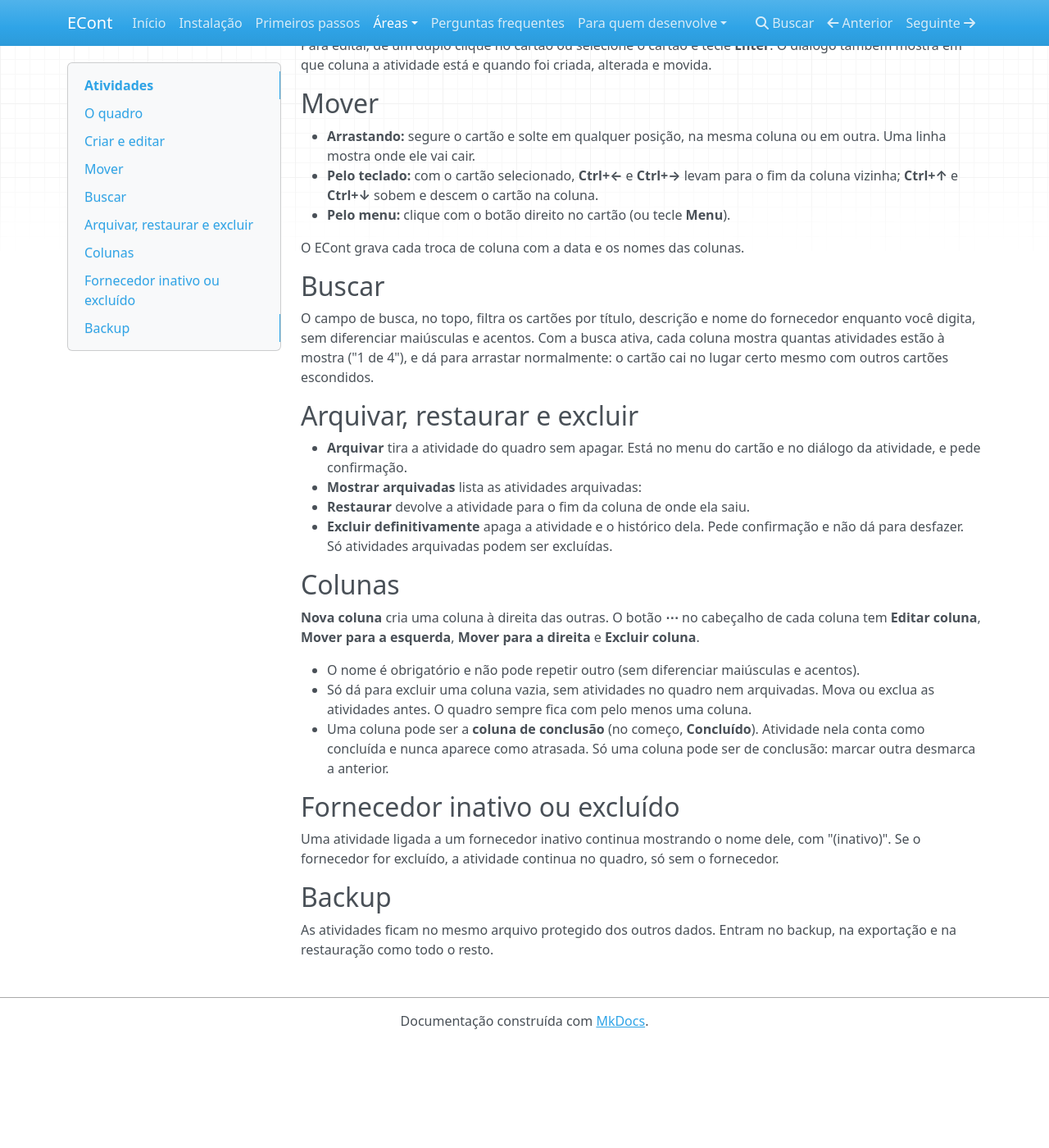
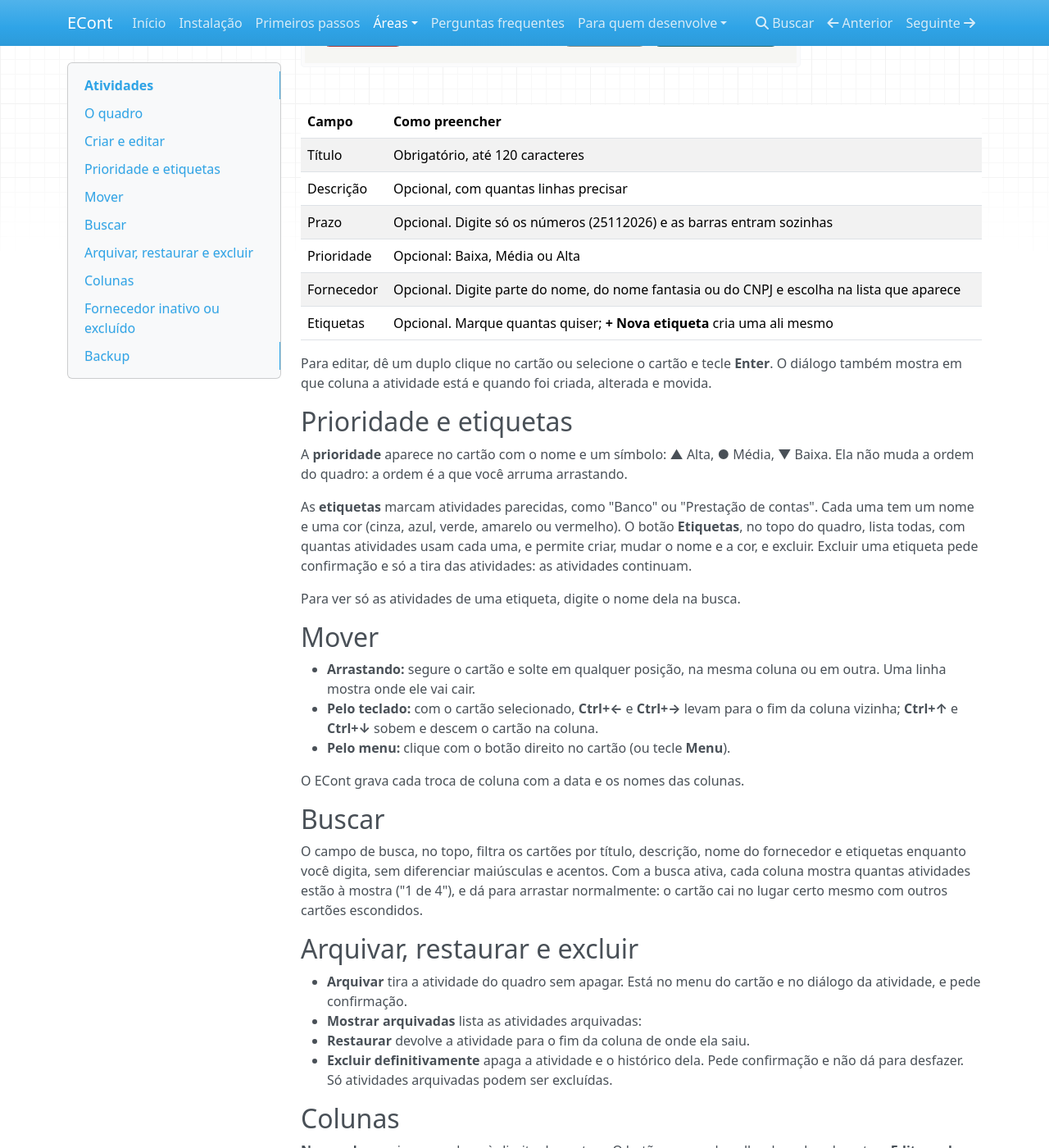
Before and after one commit to alisonvmarques/econt, an MkDocs documentation site: the page built from docs/atividades.md, in a window 1280 px wide and 1400 px high, scrolled down 1955 px. Shown: the whole window at 82% size. Built offline with MkDocs 1.6.1, drawn with Linux system fonts in a browser that asks for light colours; nearby versions of some CDN libraries; before the commit the page ends 3228 px from its top, so only the background shows below that; some of the changed text lies outside the part shown.

Commit message:
Guia das Atividades com prioridade e etiquetas, e formatação ao digitar nos Fornecedores (#58)
Co-Authored-By: Claude <noreply@anthropic.com>

```diff
--- a/docs/atividades.md
+++ b/docs/atividades.md
@@ -10,7 +10,8 @@ acompanhar o trabalho do setor financeiro no próprio ECont, sem outra ferrament
 Há um único quadro, o da entidade. Ele começa com três colunas: **A fazer**,
 **Em andamento** e **Concluído**. Cada coluna mostra o nome e quantas atividades tem.
 
-Cada cartão mostra o título, o prazo (se houver) e o fornecedor (se houver):
+Cada cartão mostra o título, a prioridade e as etiquetas (se houver), o prazo (se houver) e
+o fornecedor (se houver):
 
 - **Atrasada:** o prazo já passou e a atividade não está na coluna de conclusão. O cartão
   fica com a borda vermelha e a etiqueta "Atrasada".
@@ -29,11 +30,26 @@ Atividades atrasadas e que vencem hoje também aparecem no [Início](inicio.md).
 |---|---|
 | Título | Obrigatório, até 120 caracteres |
 | Descrição | Opcional, com quantas linhas precisar |
-| Prazo | Opcional. Só a data, assim: 25/11/2026 |
-| Fornecedor | Opcional. Digite parte do nome para filtrar a lista |
+| Prazo | Opcional. Digite só os números (25112026) e as barras entram sozinhas |
+| Prioridade | Opcional: Baixa, Média ou Alta |
+| Fornecedor | Opcional. Digite parte do nome, do nome fantasia ou do CNPJ e escolha na lista que aparece |
+| Etiquetas | Opcional. Marque quantas quiser; **+ Nova etiqueta** cria uma ali mesmo |
 
 Para editar, dê um duplo clique no cartão ou selecione o cartão e tecle **Enter**. O diálogo
 também mostra em que coluna a atividade está e quando foi criada, alterada e movida.
+
+## Prioridade e etiquetas
+
+A **prioridade** aparece no cartão com o nome e um símbolo: ▲ Alta, ● Média, ▼ Baixa. Ela não
+muda a ordem do quadro: a ordem é a que você arruma arrastando.
+
+As **etiquetas** marcam atividades parecidas, como "Banco" ou "Prestação de contas". Cada uma
+tem um nome e uma cor (cinza, azul, verde, amarelo ou vermelho). O botão **Etiquetas**, no topo
+do quadro, lista todas, com quantas atividades usam cada uma, e permite criar, mudar o nome e
+a cor, e excluir. Excluir uma etiqueta pede confirmação e só a tira das atividades: as
+atividades continuam.
+
+Para ver só as atividades de uma etiqueta, digite o nome dela na busca.
 
 ## Mover
 
@@ -47,8 +63,8 @@ O ECont grava cada troca de coluna com a data e os nomes das colunas.
 
 ## Buscar
 
-O campo de busca, no topo, filtra os cartões por título, descrição e nome do fornecedor
-enquanto você digita, sem diferenciar maiúsculas e acentos. Com a busca ativa, cada coluna
+O campo de busca, no topo, filtra os cartões por título, descrição, nome do fornecedor e
+etiquetas enquanto você digita, sem diferenciar maiúsculas e acentos. Com a busca ativa, cada coluna
 mostra quantas atividades estão à mostra ("1 de 4"), e dá para arrastar normalmente: o cartão
 cai no lugar certo mesmo com outros cartões escondidos.
 
```
Also changed, not shown: docs/fornecedores.md (+4 -0 lines), docs/imagens/atividade-editar.png, docs/imagens/atividades.png, 1 other file.
